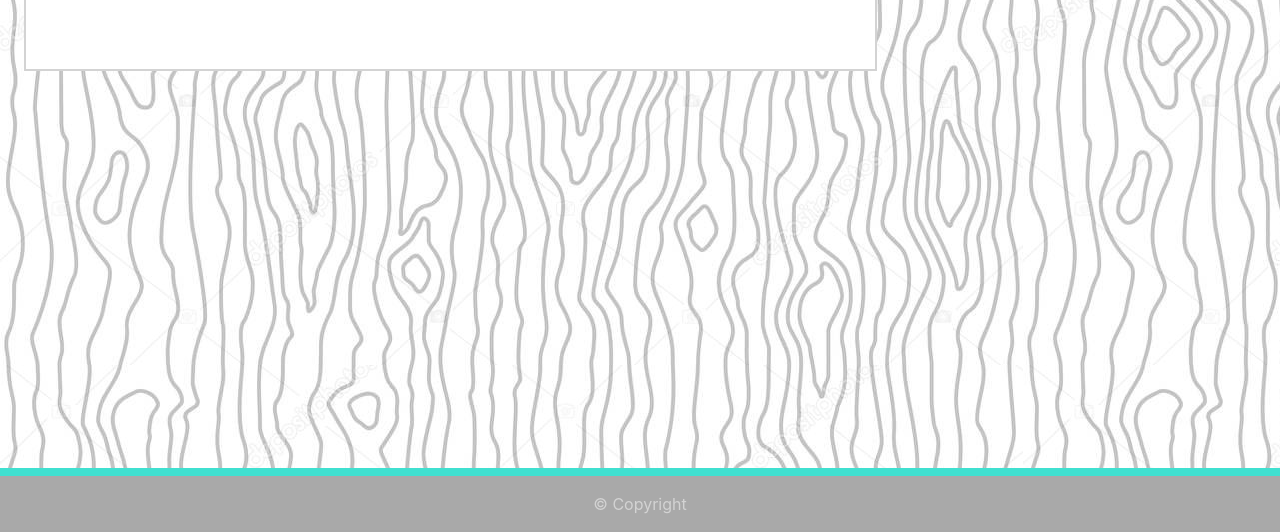
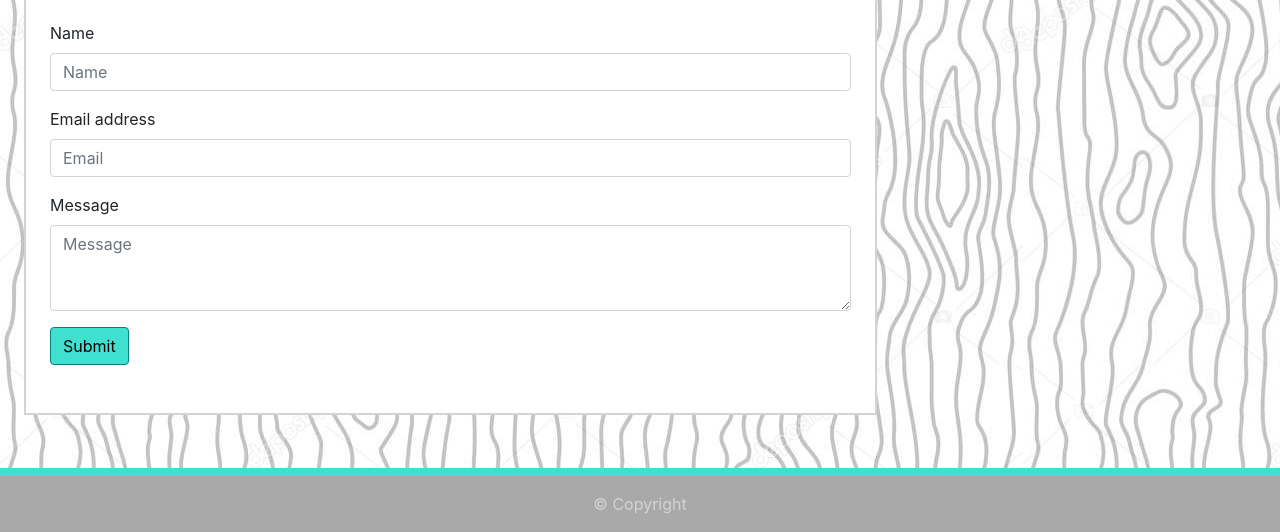
Before and after one commit to JFerguson1903/Unit2-HW, a plain HTML site: page contact.html in a window 1280 px wide. Shown: the part 268-800 px from the top of the page. Drawn offline with nearby package versions, Linux system fonts and the light colour scheme; a web font is replaced by a local one.

Commit message:
contact form fields added

```diff
--- a/contact.html
+++ b/contact.html
@@ -42,6 +42,22 @@
         <div class="row">
             <section class="col-sm col-md-8 mx-4 my-5 px-4 py-5">
                 <h1 class="mb-4 pb-2">Contact</h1>
+                <form>
+                    <div class="form-group">
+                        <label for="exampleName">Name</label>
+                        <input type="text" class="form-control" id="exampleName" placeholder="Name">
+                    </div>
+                    <div class="form-group">
+                        <label for="exampleInputEmail1">Email address</label>
+                        <input type="email" class="form-control" id="exampleInputEmail1" placeholder="Email">
+                    </div>
+                    <div class="form-group">
+                        <label for="exampleMessage">Message</label>
+                        <textarea class="form-control" id="exampleMessage" rows="3" placeholder="Message"></textarea>
+                    </div>
+                    <button type="submit" class="btn btn-primary">Submit</button>
+                </form>
+
             </section>
         </div>
     </div>
--- a/style.css
+++ b/style.css
@@ -30,6 +30,18 @@ section h1 {
     max-width: 200px;
 }
 
+.btn-primary {
+    border-color: teal;
+    background-color: turquoise;
+    color: black;
+}
+
+.btn-primary:hover {
+    border-color: darkgrey;
+    background-color: lightgrey;
+    color: black;
+}
+
 footer {
     background-color: darkgrey;
     border-top: turquoise 8px solid;
```
